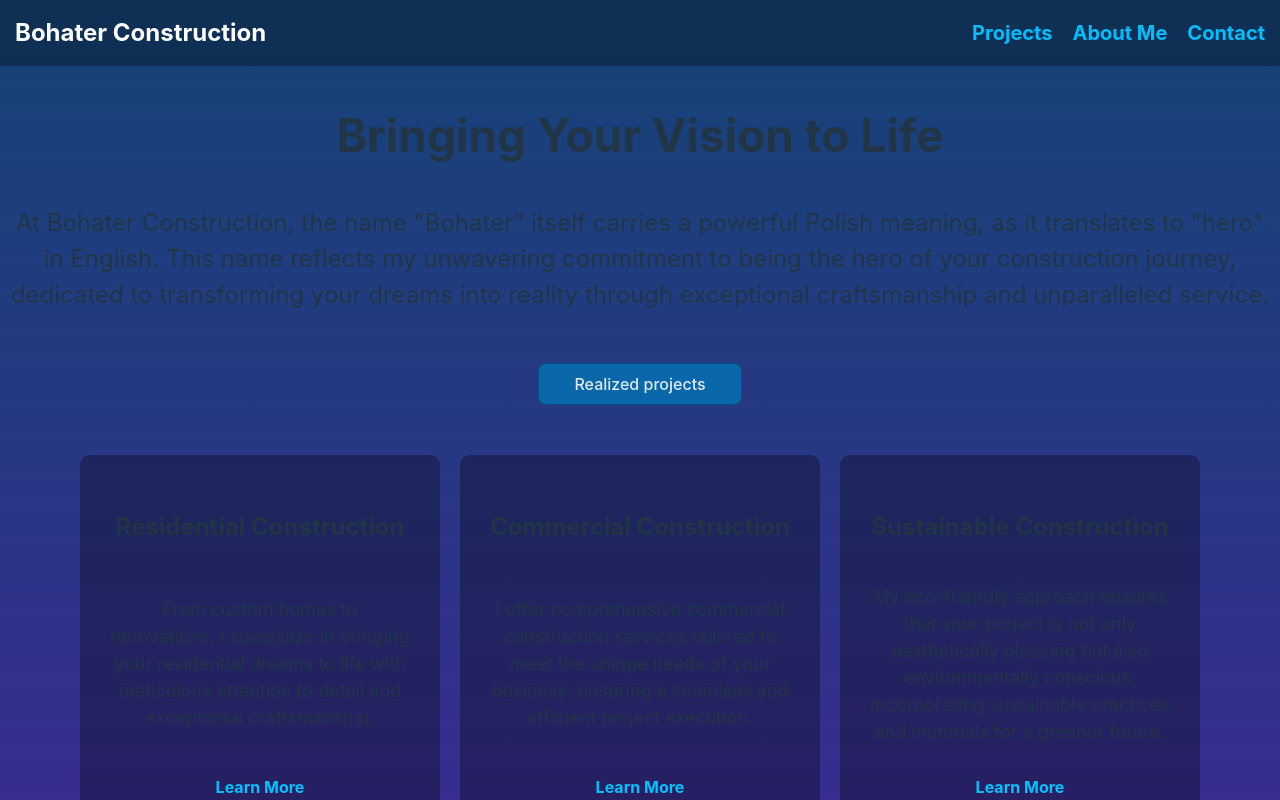
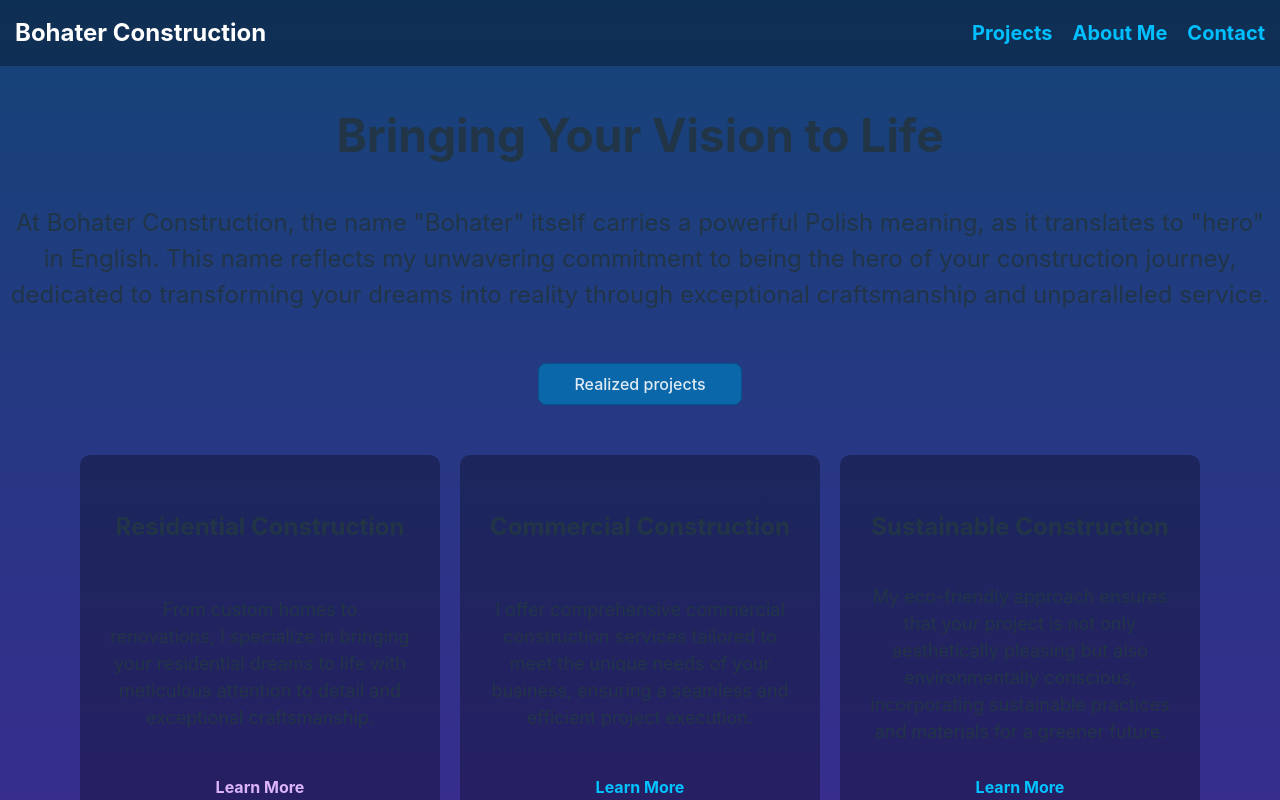
Before and after one commit to MarcinBolt/BohaterConstruction, a Vue app: page /#/ in a window 1280 px wide. In both pictures the pointer is over the link 260 px from the left and 786 px from the top of the page. Shown: the top 800 px of the page. Built offline with nearby package versions, Linux system fonts and the light colour scheme.

Commit message:
fix hover and focus for service-ite-link class in HomeView

```diff
--- a/src/views/HomeView.vue
+++ b/src/views/HomeView.vue
@@ -125,8 +125,8 @@ const onServiceItemBlur = () => {
   transition: color 0.3s ease;
 }
 
-.service-item .link:hover,
-.service-item .link:focus {
+.service-item .service-item-link:hover,
+.service-item .service-item-link:focus {
   color: #dcb4fb;
 }
 </style>
```
